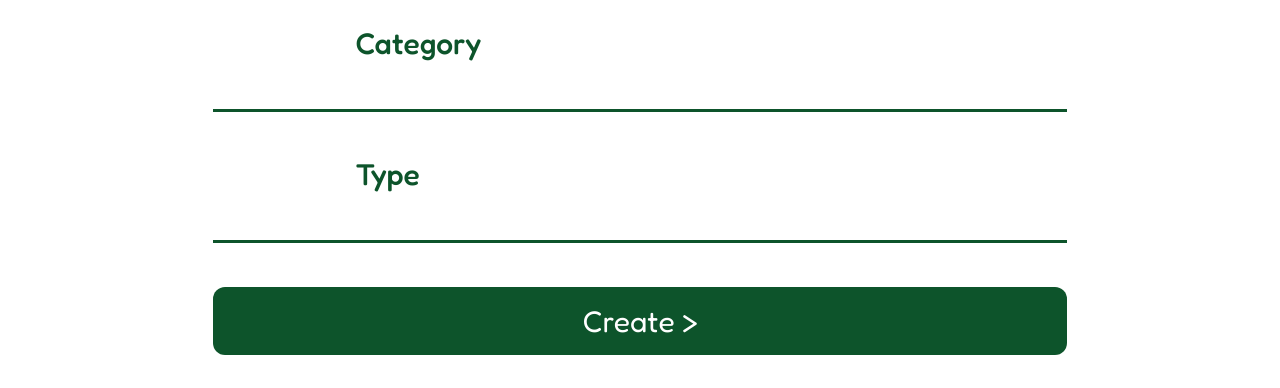
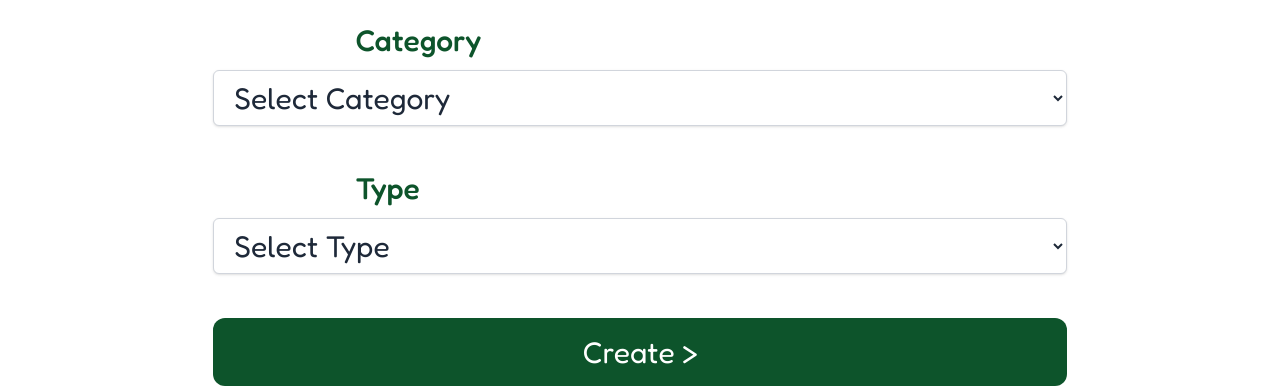
Before and after one commit to Ebaaaal/DonaTico, a React (Vite) app: page /CreateDonation in a window 1280 px wide. Shown: the part 864-1252 px from the top of the page. Built offline with nearby package versions, Linux system fonts and the light colour scheme; a web font is replaced by a local one.

Commit message:
create donation page

```diff
--- a/src/components/Navigation.tsx
+++ b/src/components/Navigation.tsx
@@ -9,7 +9,7 @@ export default function Navigation() {
                     <img src="/src/assets/home.svg" alt="home" className='w-10 h-10' />
                 </Link>
 
-                <Link to="/Donation"  >
+                <Link to="/CreateDonation"  >
                     <img src="/src/assets/donate.svg" alt="Donation" className='w-10 h-10' />
                 </Link>
 
--- a/src/components/pages/CreateDonation.tsx
+++ b/src/components/pages/CreateDonation.tsx
@@ -1,8 +1,8 @@
-import typeReact from 'react'
-
+import { useState } from 'react';
+import type React from 'react';
 
 interface CreateDonationProps {
-    btnBack: typeReact.ReactNode;
+    btnBack: React.ReactNode;
     title: string;
     img: string;
     alt: string;
@@ -11,48 +11,76 @@ interface CreateDonationProps {
     location: string;
     category: string;
     type: string;
-    buttonCreate?: typeReact.ReactNode;
+    buttonCreate?: React.ReactNode;
 }
 
+const categories = [
+  'Charity',
+  'Disaster',
+  'Community',
+  'Animals',
+  'Medical',
+  'Sports',
+  'Environmental',
+  'Education',
+];
 
 export default function CreateDonation(props: CreateDonationProps) {
+  const [selectedCategory, setSelectedCategory] = useState('');
+  const [selectedType, setSelectedType] = useState('');
 
   return (
     <section>
       <div className="flex flex-col justify-center items-center min-h-dvh text-green-900 gap-10 font-fredoka min-md:gap-20 pb-10">
-                <div className="flex justify-center items-center w-full ">
-
-                   <h1 className=" flex justify-center items-center mr-8 gap-x-5 text-3xl font-regular min-md:text-3xl text-black ">{props.btnBack ? props.btnBack : ''}{props.title}</h1>
+        <div className="flex justify-center items-center w-full">
+          <h1 className="flex justify-center items-center mr-8 gap-x-5 text-3xl font-regular min-md:text-3xl text-black">
+            {props.btnBack}
+            {props.title}
+          </h1>
         </div>
 
-
-                <img src="/src/assets/img.png" alt="img" />
+        <img src={props.img} alt={props.alt} />
 
         <div className="flex flex-col gap-1 w-3/4 min-md:gap-3 min-md:text-3xl min-md:w-2/3">
           <label className="font-semibold relative left-1/6 min-md:font-medium">{props.donationTitle}</label>
-                    <input type="email" className=" border-b-3 mb-8 outline-none hover:scale-105 duration-300" />
+          <input type="text" className="border-b-2 mb-8 outline-none hover:scale-105 duration-300" />
 
           <label className="font-semibold relative left-1/6 min-md:font-medium">{props.description}</label>
-                    <input type="password" className=" border-b-3 outline-none mb-8 hover:scale-105 duration-300" />
+          <input type="text" className="border-b-2 outline-none mb-8 hover:scale-105 duration-300" />
 
           <label className="font-semibold relative left-1/6 min-md:font-medium">{props.location}</label>
-                    <input type="password" className=" border-b-3 outline-none mb-8 hover:scale-105 duration-300" />
+          <input type="text" className="border-b-2 outline-none mb-8 hover:scale-105 duration-300" />
 
-                      <label className="font-semibold relative left-1/6 min-md:font-medium">{props.category}</label>
-                    <input type="password" className=" border-b-3 outline-none mb-8 hover:scale-105 duration-300" />
+
+          <label className="font-semibold relative left-1/6 min-md:font-medium ">{props.category}</label>
+        <select
+        value={selectedCategory}
+        onChange={(e) => setSelectedCategory(e.target.value)}
+        className="mb-8 px-4 py-2 border border-gray-300 rounded-md shadow-sm bg-white text-gray-800 focus:outline-none focus:ring-2 focus:ring-green-600 hover:scale-105 duration-300"
+        >
+        <option value="" disabled>Select Category</option>
+        {categories.map((cat) => (
+        <option key={cat} value={cat}>
+         {cat}
+        </option>
+        ))}
+      </select>
+
 
           <label className="font-semibold relative left-1/6 min-md:font-medium">{props.type}</label>
-                    <input type="password" className=" border-b-3 outline-none mb-8 hover:scale-105 duration-300" />
+<select
+  value={selectedType}
+  onChange={(e) => setSelectedType(e.target.value)}
+  className="mb-8 px-4 py-2 border border-gray-300 rounded-md shadow-sm bg-white text-gray-800 focus:outline-none focus:ring-2 focus:ring-green-600 hover:scale-105 duration-300"
+>
+  <option value="" disabled>Select Type</option>
+  <option value="monetary">Contribución Monetaria</option>
+  <option value="physical">Contribución Física</option>
+</select>
 
-                    {props.buttonCreate ? props.buttonCreate : ''  }
-                    <div className="flex gap-4 justify-center">
-
-                    </div>
+          {props.buttonCreate}
         </div>
       </div>
     </section>
-
-    )
-
-
+  );
 }
```
Lines whose indentation alone changed are shown as unchanged.
